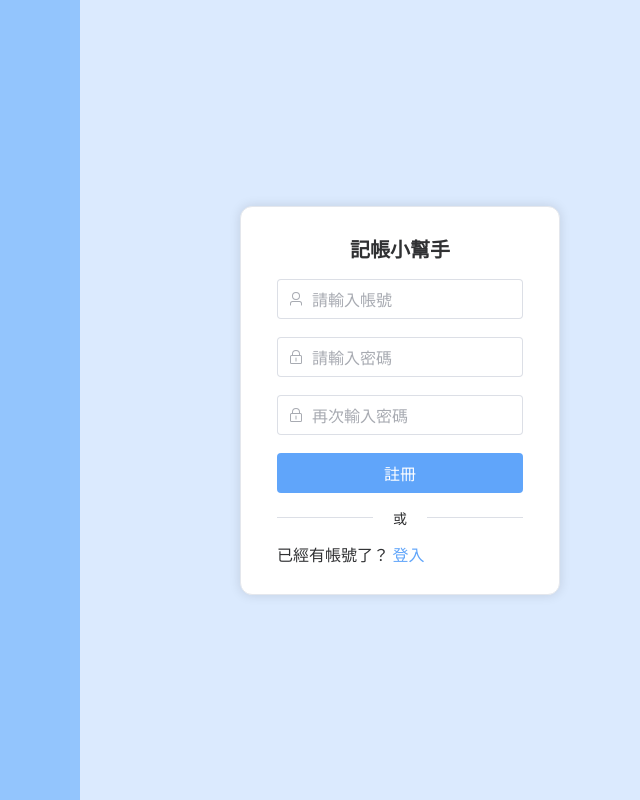
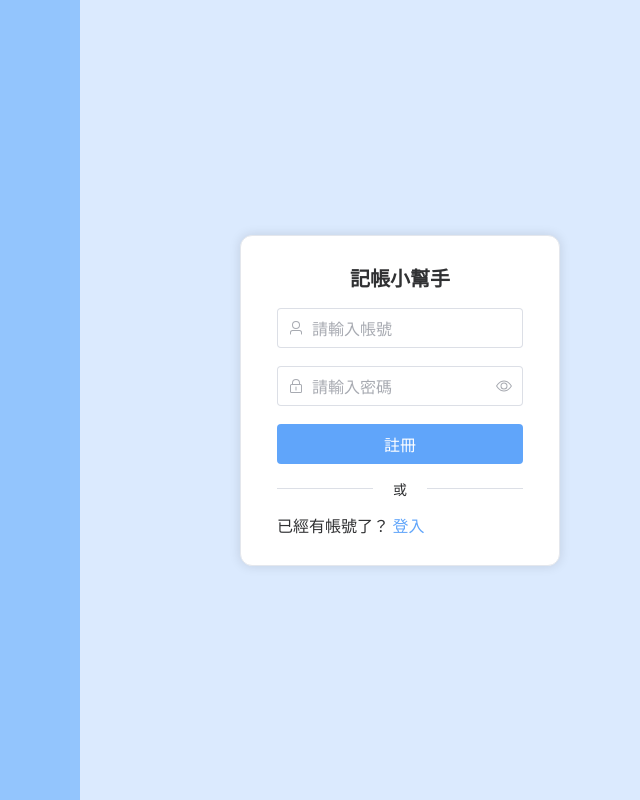
Before and after one commit to brianhsu0606/budget-tracker, a Vue app in the folder frontend/: page /login in a window 1280 px wide. Both pictures are taken after a click on the element "註冊". Shown: the whole page, without its empty margins (560-1200 px from the left). Built offline with nearby package versions, Linux system fonts and the light colour scheme.

Commit message:
feat: 新增 註冊 功能

```diff
--- a/frontend/src/apis/auth.ts
+++ b/frontend/src/apis/auth.ts
@@ -1,15 +1,15 @@
 import request from './request'
-import type { LoginForm } from '@/types/type'
+import type { Form } from '@/types/type'
 
 const authApi = {
-  register(data: LoginForm) {
+  register(data: Form) {
     return request({
       url: '/register',
       method: 'post',
       data,
     })
   },
-  login(data: LoginForm): Promise<string> {
+  login(data: Form): Promise<string> {
     return request({
       url: '/login',
       method: 'post',
--- a/frontend/src/types/type.ts
+++ b/frontend/src/types/type.ts
@@ -19,7 +19,7 @@ export interface Category {
   color: string
 }
 
-export interface LoginForm {
+export interface Form {
   username: string
   password: string
 }
--- a/frontend/src/views/LoginView.vue
+++ b/frontend/src/views/LoginView.vue
@@ -1,5 +1,5 @@
 <script setup lang="ts">
-import type { LoginForm } from '@/types/type'
+import type { Form } from '@/types/type'
 import { ref } from 'vue'
 import { useRouter } from 'vue-router'
 import { useUserStore } from '@/stores/userStore'
@@ -15,15 +15,44 @@ const changeForm = () => {
 }
 
 // 登入
-const formRef = ref()
-const loginForm = ref<LoginForm>({
+const loginFormRef = ref()
+const loginForm = ref<Form>({
   username: '',
   password: '',
 })
-const rules = {
+const loginRules = {
+  username: [{ required: true, message: '請輸入帳號', trigger: 'blur' }],
+  password: [{ required: true, message: '請輸入密碼', trigger: 'blur' }],
+}
+
+const handleLogin = async () => {
+  try {
+    await loginFormRef.value.validate()
+    const token = await authApi.login(loginForm.value)
+
+    if (token) {
+      userStore.setUser({ username: loginForm.value.username, token })
+      ElMessage.success('登入成功！')
+      router.push('/home')
+    } else {
+      ElMessage.error('帳號或密碼錯誤')
+    }
+  } catch (error) {
+    console.log('登入失敗', error)
+  }
+}
+
+// 註冊
+const showPassword = ref<boolean>(false)
+const registerFormRef = ref()
+const registerForm = ref<Form>({
+  username: '',
+  password: '',
+})
+const registerRules = {
   username: [
     { required: true, message: '請輸入帳號', trigger: 'blur' },
-    { min: 5, max: 20, message: '帳號必須為 5 - 20 個字', trigger: 'blur' },
+    { min: 3, max: 20, message: '帳號必須為 3 - 20 個字', trigger: 'blur' },
   ],
   password: [
     { required: true, message: '請輸入密碼', trigger: 'blur' },
@@ -31,18 +60,13 @@ const rules = {
   ],
 }
 
-const handleLogin = async () => {
+const handleRegister = async () => {
   try {
-    const token = await authApi.login(loginForm.value)
-
-    if (token) {
-      userStore.setUser({ username: loginForm.value.username, token })
-      router.push('/home')
-    } else {
-      ElMessage.error('帳號或密碼錯誤')
-    }
+    await authApi.register(registerForm.value)
+    ElMessage.success('註冊成功！')
+    isLogin.value = true
   } catch (error) {
-    console.log('登入失敗', error)
+    console.log('註冊失敗', error)
   }
 }
 
@@ -62,17 +86,23 @@ const handleGuestLogin = () => {
           <h2 class="text-xl font-semibold text-center mb-4">記帳小幫手</h2>
 
           <!-- 帳號登入表單 -->
-          <el-form v-if="isLogin" ref="formRef" :model="loginForm" :rules="rules">
+          <el-form v-if="isLogin" ref="loginFormRef" :model="loginForm" :rules="loginRules">
             <el-form-item prop="username">
               <el-input v-model="loginForm.username" prefix-icon="User" placeholder="請輸入帳號" />
             </el-form-item>
             <el-form-item prop="password">
               <el-input
                 v-model="loginForm.password"
+                :type="showPassword ? 'text' : 'password'"
                 prefix-icon="Lock"
-                type="password"
                 placeholder="請輸入密碼"
-              />
+              >
+                <template #suffix>
+                  <el-icon @click="showPassword = !showPassword" class="cursor-pointer">
+                    <View />
+                  </el-icon>
+                </template>
+              </el-input>
             </el-form-item>
             <el-button class="w-full h-10 text-base" type="primary" @click="handleLogin">
               登入
@@ -96,27 +126,29 @@ const handleGuestLogin = () => {
           </el-form>
 
           <!-- 帳號註冊表單 -->
-          <el-form v-else ref="formRef" :model="loginForm" :rules="rules">
+          <el-form v-else ref="registerFormRef" :model="registerForm" :rules="registerRules">
             <el-form-item prop="username">
-              <el-input v-model="loginForm.username" prefix-icon="User" placeholder="請輸入帳號" />
-            </el-form-item>
-            <el-form-item prop="password">
               <el-input
-                v-model="loginForm.password"
-                prefix-icon="Lock"
-                type="password"
-                placeholder="請輸入密碼"
+                v-model="registerForm.username"
+                prefix-icon="User"
+                placeholder="請輸入帳號"
               />
             </el-form-item>
             <el-form-item prop="password">
               <el-input
-                v-model="loginForm.password"
+                v-model="registerForm.password"
+                :type="showPassword ? 'text' : 'password'"
                 prefix-icon="Lock"
-                type="password"
-                placeholder="再次輸入密碼"
-              />
+                placeholder="請輸入密碼"
+              >
+                <template #suffix>
+                  <el-icon @click="showPassword = !showPassword" class="cursor-pointer">
+                    <View />
+                  </el-icon>
+                </template>
+              </el-input>
             </el-form-item>
-            <el-button class="w-full h-10 text-base" type="primary" @click="handleLogin">
+            <el-button class="w-full h-10 text-base" type="primary" @click="handleRegister">
               註冊
             </el-button>
 
```
Also changed, not shown: 1 other file (tests, documents, lock files or other folders).
